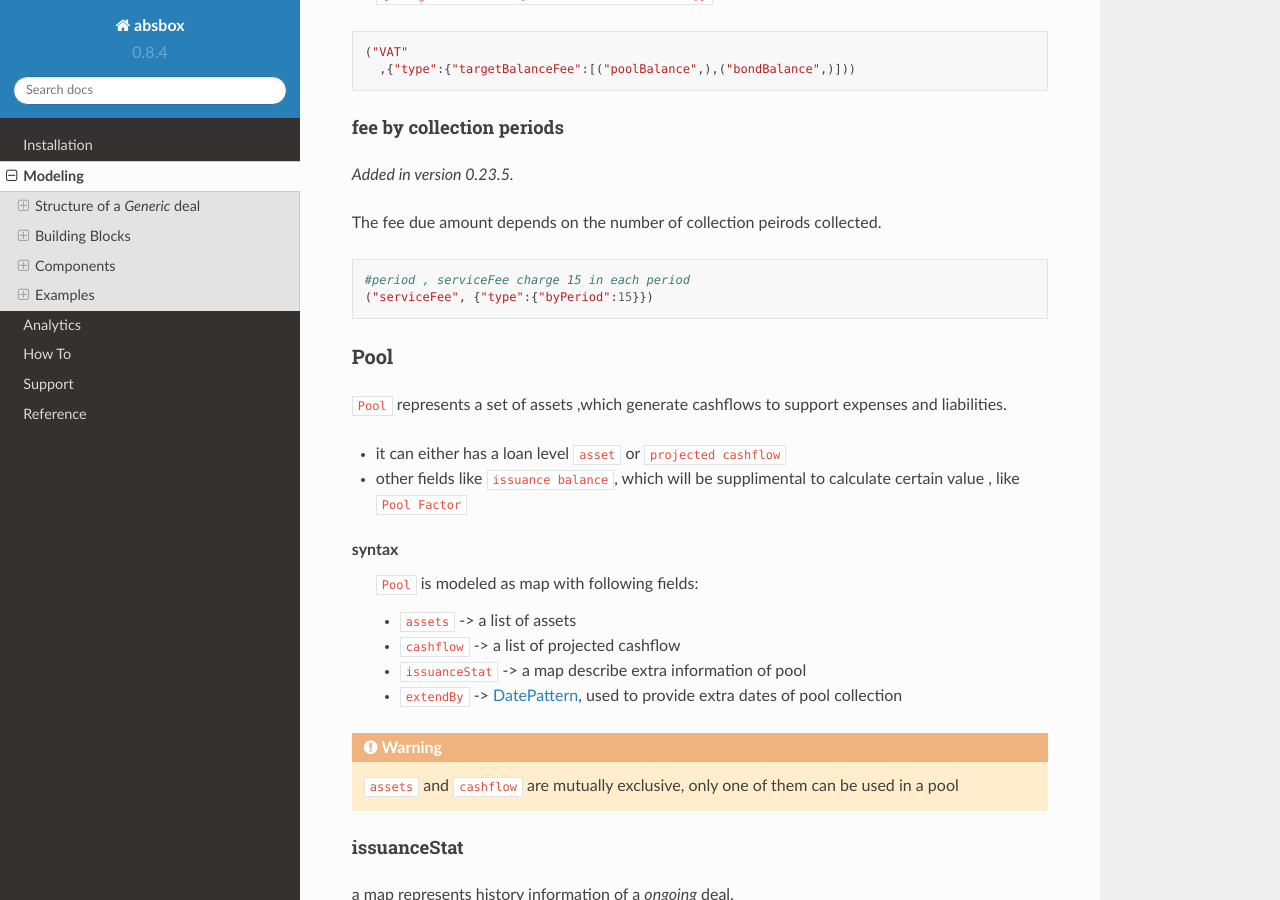
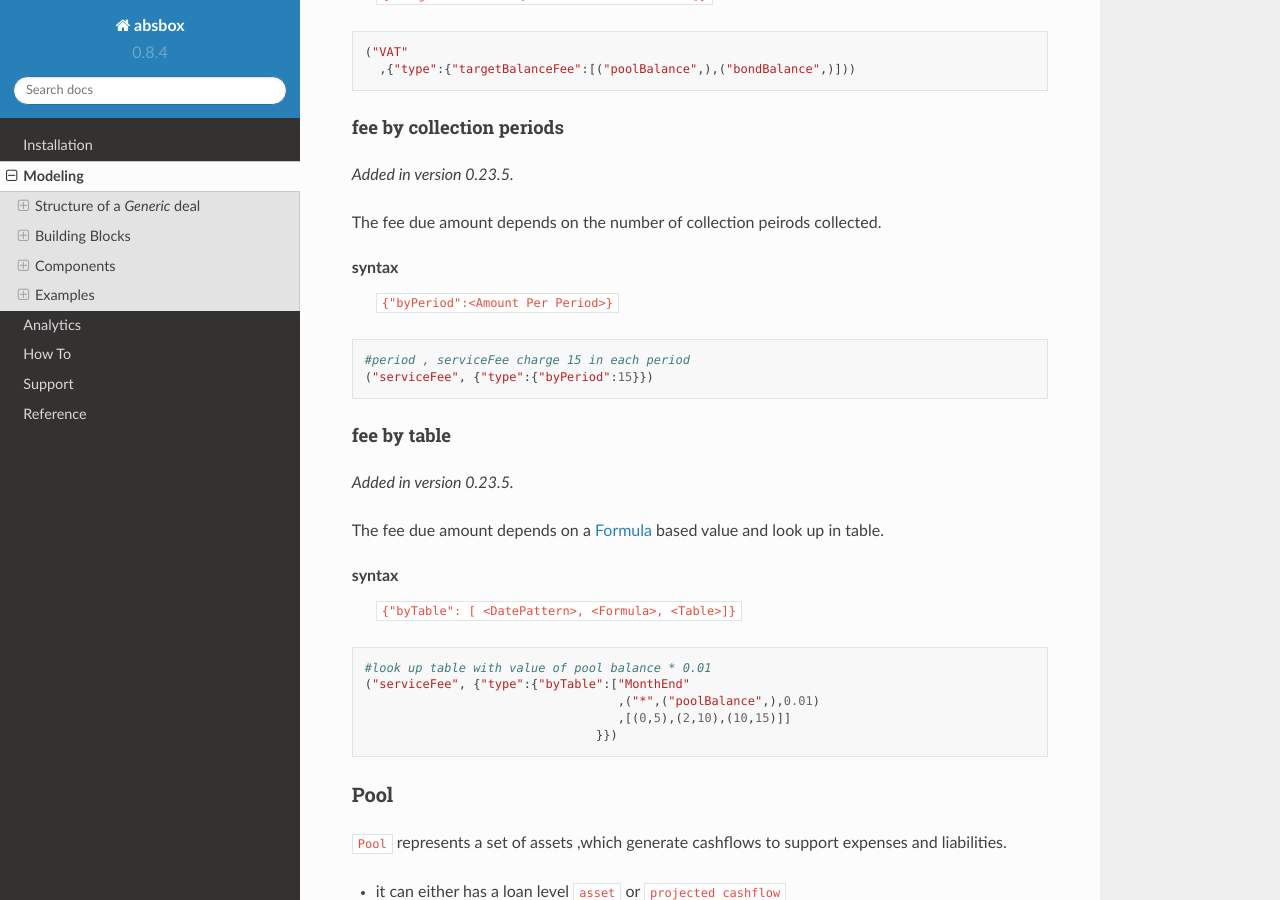
Before and after one commit to yellowbean/absbox-doc, a Sphinx documentation site: the page built from docs/source/modeling.rst, in a window 1280 px wide and 900 px high, scrolled down 17471 px. Built offline with Sphinx 7.4.7 and the Read the Docs theme 2.0.0, drawn with Linux system fonts in a browser that asks for light colours; some of the changed text lies outside the part shown.

Commit message:
add fee example

```diff
--- /dev/null
+++ b/docs/source/deal_sample/fee1.py
@@ -0,0 +1,65 @@
+deal_data = {
+    "name":"Period Fee"
+    ,"dates":{"cutoff":"2021-06-01"
+              ,"closing":"2021-07-15"
+              ,"firstPay":"2021-08-26"
+              ,"payFreq":["DayOfMonth",20]
+              ,"poolFreq":"MonthEnd"
+              ,"stated":"2030-01-01"}
+    ,"pool":{'assets':[["Mortgage"
+                        ,{"originBalance":2200,"originRate":["fix",0.045],"originTerm":30
+                          ,"freq":"Monthly","type":"Level","originDate":"2021-02-01"}
+                          ,{"currentBalance":2200
+                          ,"currentRate":0.08
+                          ,"remainTerm":30
+                          ,"status":"current"}]]
+            }
+    ,"accounts":{"acc01":{"balance":0}}
+    ,"bonds":{"A1":{"balance":1000
+                 ,"rate":0.07
+                 ,"originBalance":1000
+                 ,"originRate":0.07
+                 ,"startDate":"2020-01-03"
+                 ,"rateType":{"Fixed":0.08}
+                 ,"bondType":{"Sequential":None}}
+             ,"B":{"balance":1000
+                     ,"rate":0.0
+                     ,"originBalance":1000
+                     ,"originRate":0.07
+                     ,"startDate":"2020-01-03"
+                     ,"rateType":{"Fixed":0.00}
+                     ,"bondType":{"Equity":None}}}
+    ,"fees":{"trusteeFee":{"type":{"fixFee":30}}
+            ,"serviceFee":{"type":{"byPeriod":15}}
+            ,"serviceFee2":{"type":{"byTable":["MonthEnd"
+                                               ,("*",("poolBalance",),0.01)
+                                               ,[(0,5),(2,10),(10,15)]]
+                                   }}}
+    ,"collect":[["CollectedCash","acc01"]]
+    ,"waterfall":{"Amortizing":[
+         ["payFee","acc01",['trusteeFee']]
+         ,["payFee","acc01",['serviceFee2']]
+         ,["accrueAndPayInt","acc01",["A1"]]
+         ,["payPrin","acc01",["A1"]]
+         ,["payPrin","acc01",["B"]]
+         ,["payPrinResidual","acc01",["B"]]
+     ]}
+    ,"status":("PreClosing","Amortizing")
+}
+
+from absbox import API,mkDeal
+localAPI = API("http://localhost:8081",check=False)
+
+deal = mkDeal(deal_data)
+
+r = localAPI.run(deal
+                 ,poolAssump = ("Pool"
+                                ,("Mortgage"
+                                 ,{"CDR":0.02} ,None, None, None)
+                                 ,None
+                                 ,None)
+                 ,runAssump = [("interest",("LIBOR6M",0.04))
+                               ,("inspect"
+                                 ,["MonthEnd",("factor",("poolBalance",),0.01)])
+                              ]
+                 ,read=True)
--- a/docs/source/modeling.rst
+++ b/docs/source/modeling.rst
@@ -793,11 +793,30 @@
 
 The fee due amount depends on the number of collection peirods collected.
 
+syntax
+  ``{"byPeriod":<Amount Per Period>}``
+
 .. code-block:: python
 
    #period , serviceFee charge 15 in each period
    ("serviceFee", {"type":{"byPeriod":15}})
 
+fee by table
+^^^^^^^^^^^^^^^
+.. versionadded:: 0.23.5
+
+The fee due amount depends on a :ref:`Formula` based value and look up in table.
+
+syntax
+  ``{"byTable": [ <DatePattern>, <Formula>, <Table>]}``
+
+.. code-block:: python
+
+   #look up table with value of pool balance * 0.01
+   ("serviceFee", {"type":{"byTable":["MonthEnd"
+                                      ,("*",("poolBalance",),0.01)
+                                      ,[(0,5),(2,10),(10,15)]]
+                                   }})
 
 
 Pool
@@ -2629,6 +2648,19 @@
    :language: python
    :emphasize-lines: 43-44,62
 
+Expenses Sample
+-------------------
+
+.. versiondadd:: 0.23.5
+
+* fix amount of fee for each collection period
+* fee by a table,lookup by a formula
+
+.. literalinclude:: deal_sample/fee1.py
+   :language: python
+   :emphasize-lines: 33-37
+
+
 Use Rate Hedge
 --------------------
 
```
